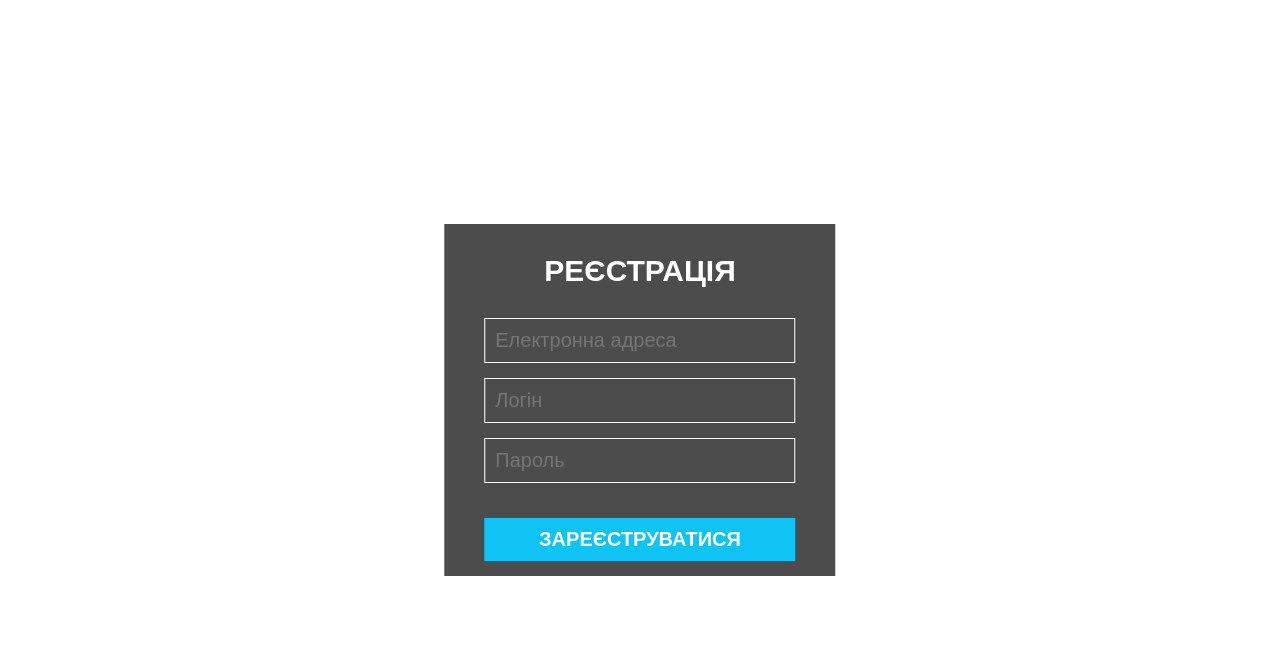
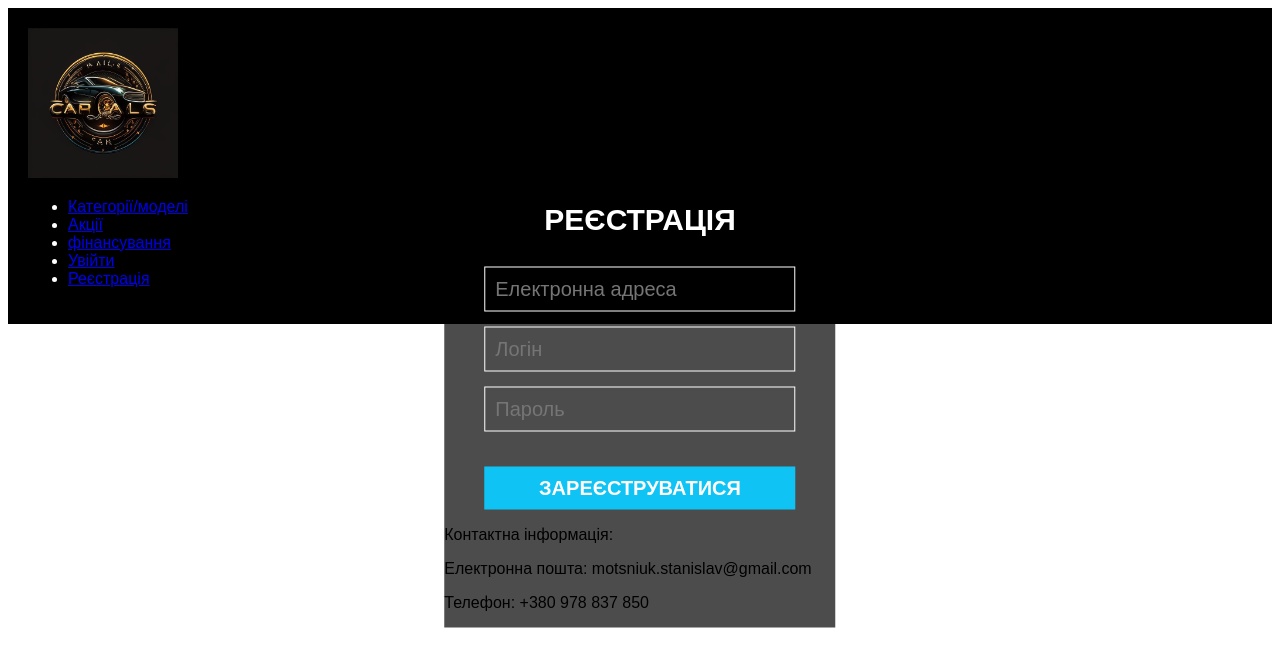
Before and after one commit to MotsSV/car, a plain HTML site: page registration.html in a window 1280 px wide. Drawn offline with Linux system fonts and the light colour scheme.

Commit message:
Update registration.html

```diff
--- a/registration.html
+++ b/registration.html
@@ -6,7 +6,18 @@
 	<link rel="stylesheet" href="registration.css">
 </head>
 <body>
-
+	<header style="background-color: black; color: white; padding: 20px;">
+      <nav>
+        <img src="logo.png" title="logo" width="150px" height="150px">
+        <ul>
+          <li><a href="#">Категорії/моделі</a></li>
+          <li><a href="#">Акції</a></li>
+          <li><a href="#">фінансування</a></li>
+          <li><a href="login.html">Увійти</a></li>
+          <li><a href="registration.html">Реєстрація</a></li>
+        </ul>
+      </nav>
+    </header>
 	<div class="form">
 		<h1>Реєстрація</h1>
 		<div class="input-form">
@@ -21,6 +32,10 @@
 		<div class="input-form">
 			<input type="submit" value="Зареєструватися">
 		</div>
-
+<footer>
+      <p>Контактна інформація:</p>
+        <p>Електронна пошта: motsniuk.stanislav@gmail.com</p>
+        <p>Телефон: +380 978 837 850</p>
+    </footer>
 </body>
 </html>
```
